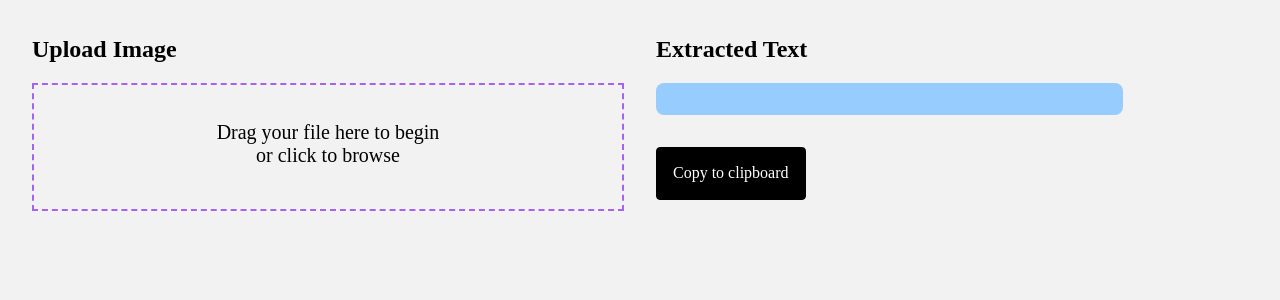
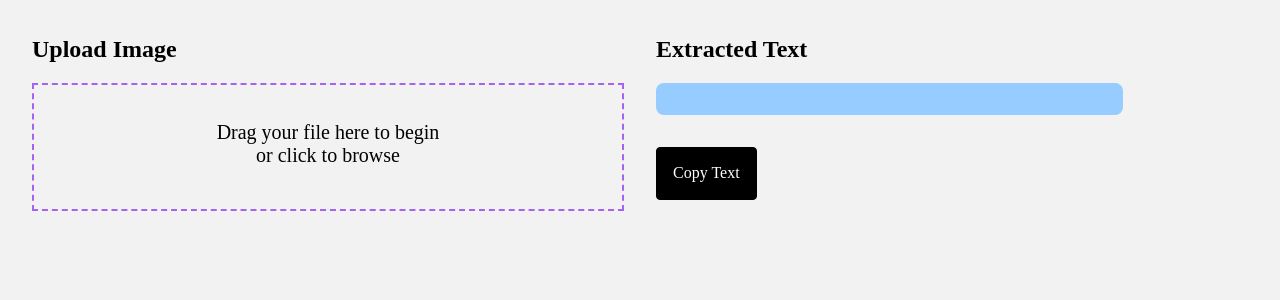
Before and after one commit to MoeRayo/ai-text-detection-in-images, a Nuxt app: page / in a window 1280 px wide. Shown: the top 300 px of the page. Built offline with nearby package versions, Linux system fonts and the light colour scheme.

Commit message:
feat: copying text to clipboard

```diff
--- a/pages/index.vue
+++ b/pages/index.vue
@@ -36,7 +36,7 @@
       <div class="bg-light-blue br3 h-auto pa3 f4 lh-copy">
         {{detectedText}}
       </div>
-      <button class="bg-black pa3 mv4 link dim br2 pointer ba b--black dib white">Copy to clipboard</button>
+      <button class="bg-black pa3 mv4 link dim br2 pointer ba b--black dib white" @click="copyText">{{shareText}}</button>
     </section>
   </div>
 </template>
@@ -56,7 +56,8 @@ export default {
       ocr: 'adv_ocr',
       preset: "eupk2nrn",
       cloudName: 'moerayo',
-      detectedText: ''
+      detectedText: '',
+      shareText: 'Copy Text'
     }
   },
   computed: {
@@ -131,6 +132,12 @@ export default {
         return error
       })
     },
+    copyText(){
+      navigator.clipboard
+      .writeText(this.detectedText)
+      .then(() => (this.shareText = 'Copied!'))
+      .catch((err) => err)
+    }
   },
   mounted() {
     this.reset();
```
